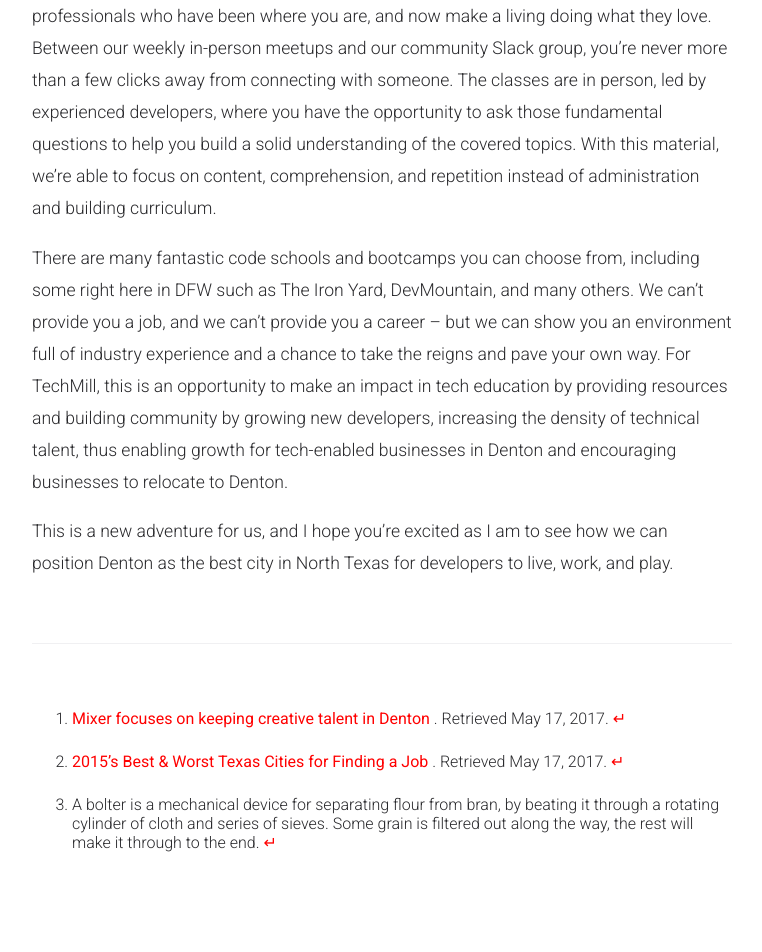
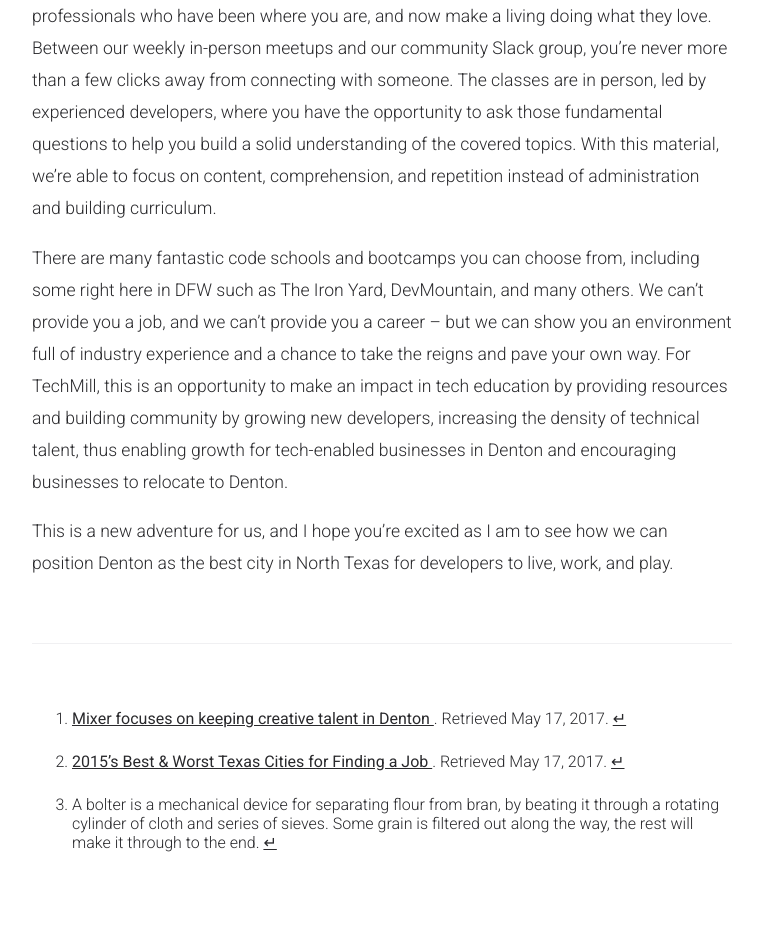
Before and after one commit to techmilldenton/blog, a Jekyll site: the page built from _posts/2017-06-06-introducing-the-bolter.md, in a window 1280 px wide. Shown: the part 3226-4178 px from the top of the page, without its empty margins (258-1020 px from the left). Built offline with Jekyll 4.4.1, drawn with Linux system fonts in a browser that asks for light colours.

Commit message:
Fix style of li link

```diff
--- a/css/main.scss
+++ b/css/main.scss
@@ -61,7 +61,7 @@ blockquote {
   top: .1em;
 }
 
-p {
+article {
   a {
     color: $font-color;
     text-decoration: underline;
```
